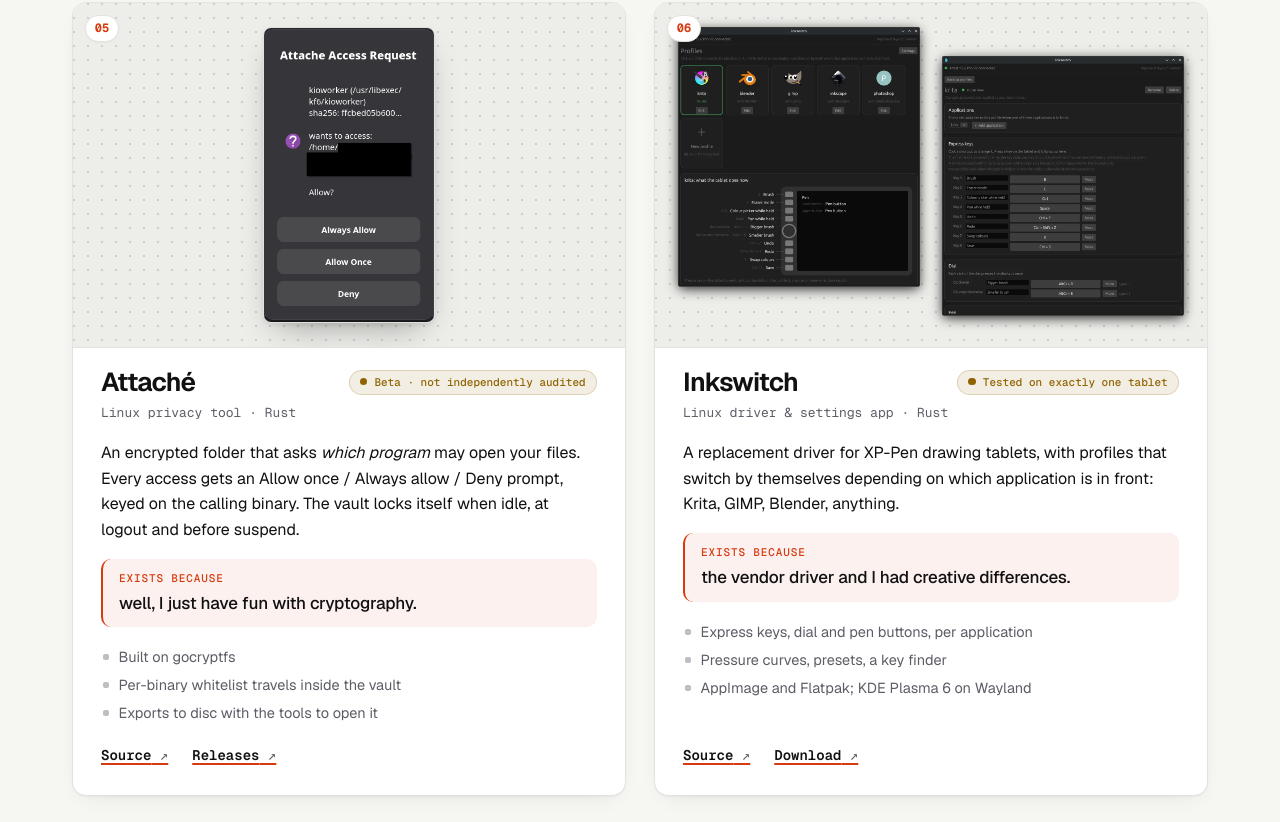
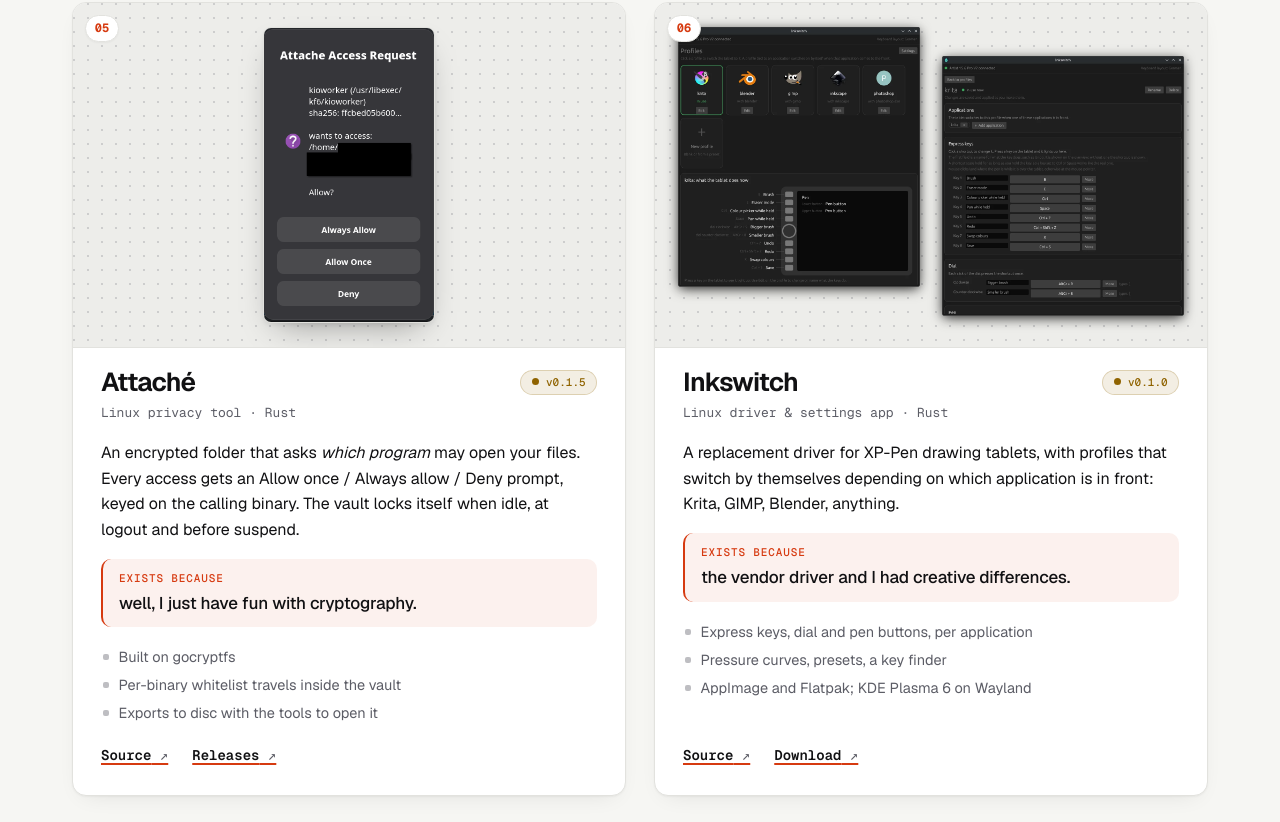
Before and after one commit to giobinda/binda.world, a plain HTML site: page index.html in a window 1280 px wide. Shown: the part 2931-3753 px from the top of the page. Drawn offline with Linux system fonts and the light colour scheme.

Commit message:
Show just the version for Magnum BI, Attaché, Inkswitch, exfat-grow

```diff
--- a/index.html
+++ b/index.html
@@ -99,7 +99,7 @@
           <div class="body">
             <div class="title-row">
               <h3>Magnum BI</h3>
-              <span class="status status--alpha">Early alpha · pin a version</span>
+              <span class="status status--alpha">v0.1.13</span>
             </div>
             <p class="kind">Open-source business intelligence · Rust</p>
             <p class="desc">Dashboards a whole company can use: fast, simple, and safe to share between
@@ -197,7 +197,7 @@
           <div class="body">
             <div class="title-row">
               <h3>Attaché</h3>
-              <span class="status status--beta">Beta · not independently audited</span>
+              <span class="status status--beta">v0.1.5</span>
             </div>
             <p class="kind">Linux privacy tool · Rust</p>
             <p class="desc">An encrypted folder that asks <em>which program</em> may open your files.
@@ -224,7 +224,7 @@
           <div class="body">
             <div class="title-row">
               <h3>Inkswitch</h3>
-              <span class="status status--beta">Tested on exactly one tablet</span>
+              <span class="status status--beta">v0.1.0</span>
             </div>
             <p class="kind">Linux driver &amp; settings app · Rust</p>
             <p class="desc">A replacement driver for XP-Pen drawing tablets, with profiles that switch by
@@ -251,7 +251,7 @@
           <div class="body">
             <div class="title-row">
               <h3>exfat-grow</h3>
-              <span class="status status--alpha">0.1.0 · back up first</span>
+              <span class="status status--alpha">v0.1.0</span>
             </div>
             <p class="kind">Linux disk utility · Python</p>
             <p class="desc">Grows an exFAT filesystem in place, without reformatting and without copying
```
